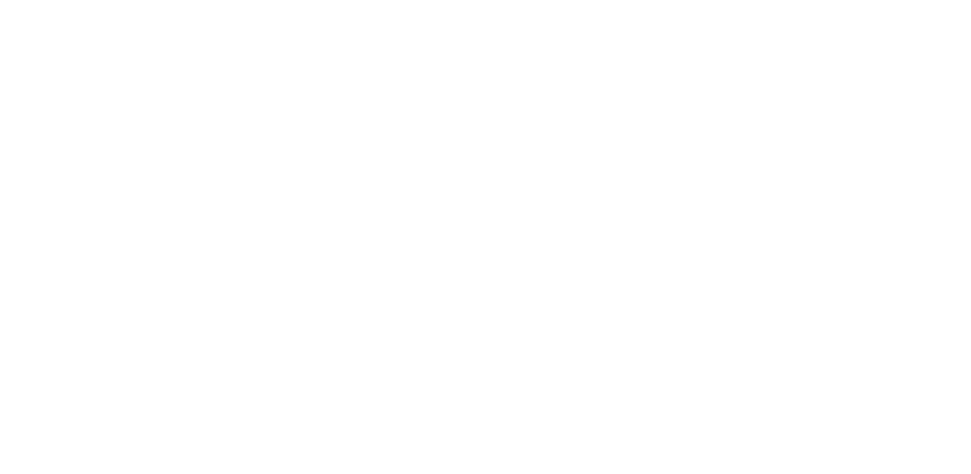
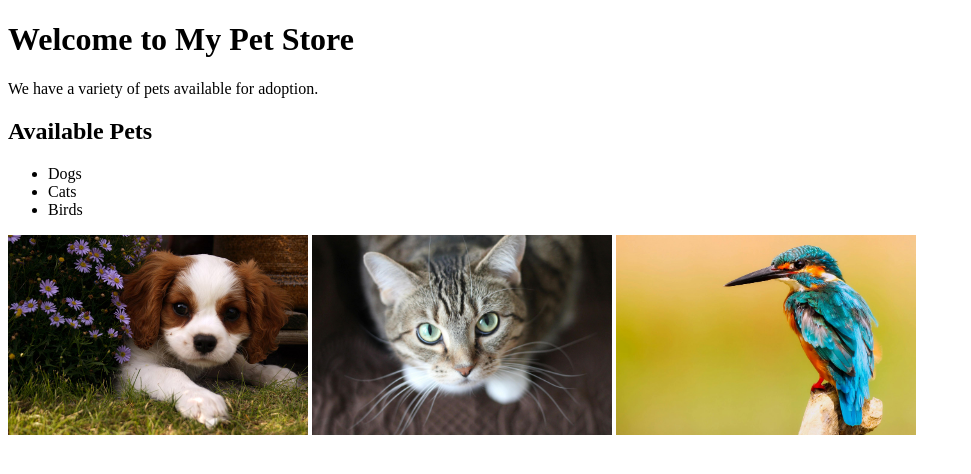
Before and after one commit to anibalalpizar/nginx-nodejs, a website: page index.html in a window 1280 px wide. Shown: the whole page, without its empty margins (0-971 px from the left). Drawn offline with Linux system fonts and the light colour scheme.

Commit message:
Enhance index.html with content and images for My Pet Store

```diff
--- a/index.html
+++ b/index.html
@@ -1,11 +1,28 @@
 <!DOCTYPE html>
 <html lang="en">
+
 <head>
     <meta charset="UTF-8">
     <meta name="viewport" content="width=device-width, initial-scale=1.0">
-    <title>Document</title>
+    <title>My Pet Store</title>
 </head>
+
 <body>
+    <h1>Welcome to My Pet Store</h1>
+    <p>We have a variety of pets available for adoption.</p>
+
+    <h2>Available Pets</h2>
+    <ul>
+        <li>Dogs</li>
+        <li>Cats</li>
+        <li>Birds</li>
+    </ul>
+
+    <img src="images/dog.jpg" alt="Dog" width="300" height="200">
+    <img src="images/cat.jpg" alt="Cat" width="300" height="200">
+    <img src="images/bird.jpg" alt="Bird" width="300" height="200">
+
 
 </body>
+
 </html>
```
